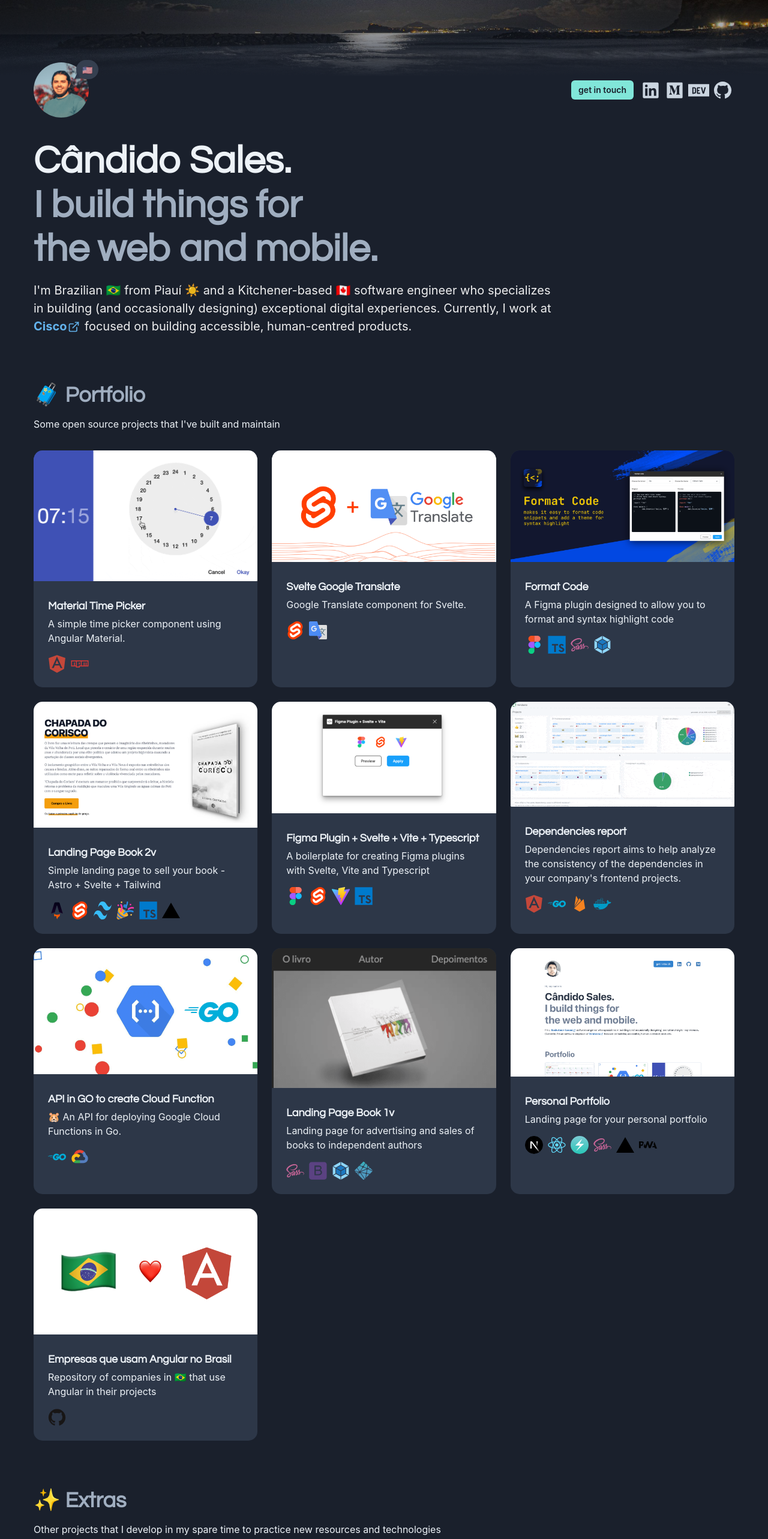
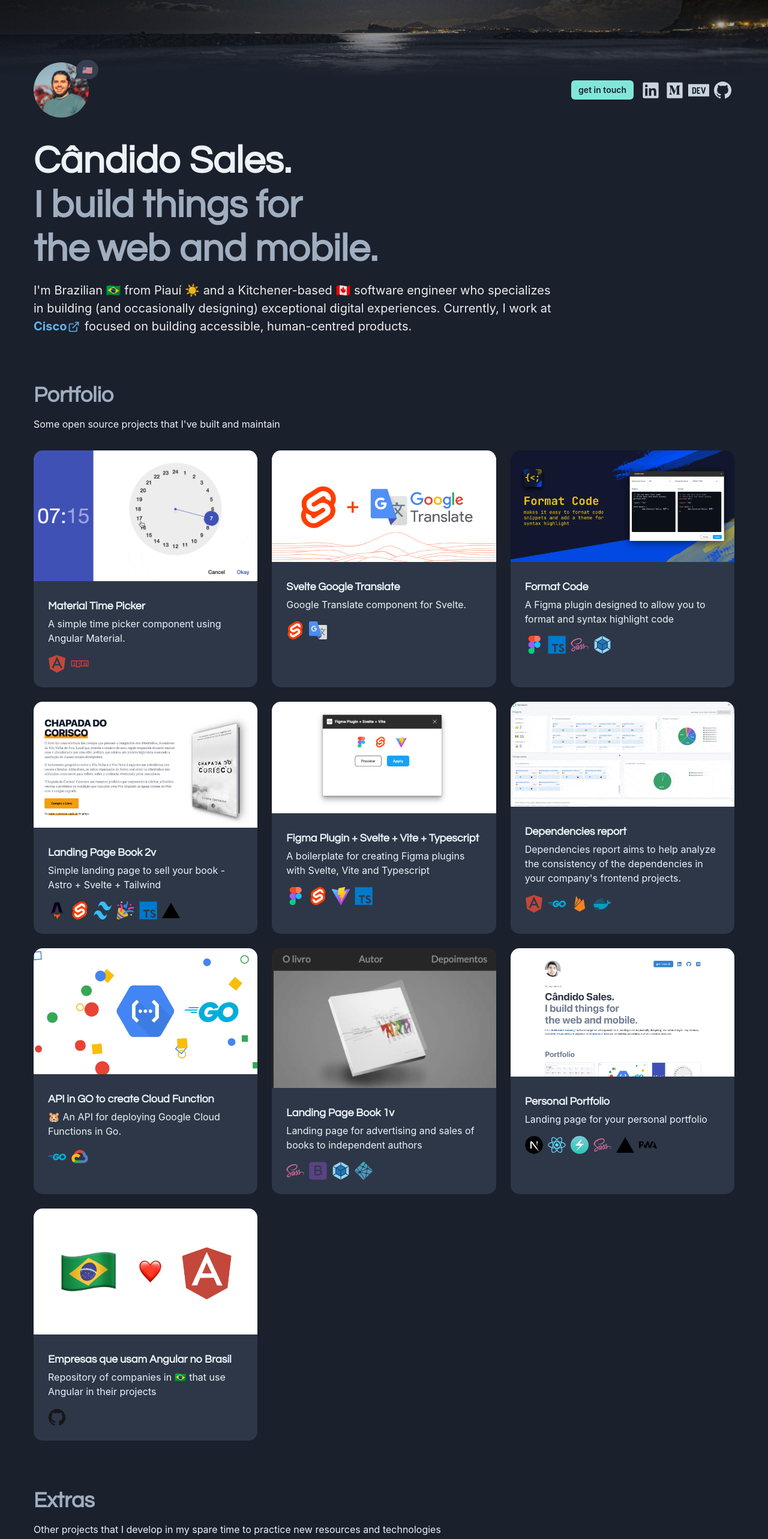
Before and after one commit to candidosales/personal-blog, a Next.js app: page / in a window 1280 px wide. Shown: the top 2566 px of the page at 60% size. Built offline with nearby package versions, Linux system fonts and the light colour scheme.

Commit message:
remove icons

```diff
--- a/pages/index.tsx
+++ b/pages/index.tsx
@@ -53,7 +53,7 @@ const Home = (): ReactElement => {
             </section>
             <section className="grid">
               <div className="grid-header">
-                <h3>🧳 {t.portfolio.title}</h3>
+                <h3>{t.portfolio.title}</h3>
                 <p>{t.portfolio.description}</p>
               </div>
               <SimpleGrid
@@ -76,7 +76,7 @@ const Home = (): ReactElement => {
             </section>
             <section className="grid">
               <div className="grid-header">
-                <h3>✨ {t.extras.title}</h3>
+                <h3>{t.extras.title}</h3>
                 <p>{t.extras.description}</p>
               </div>
               <SimpleGrid
@@ -99,7 +99,7 @@ const Home = (): ReactElement => {
             </section>
             <section className="grid">
               <div className="grid-header">
-                <h3>🤝 {t.volunteer.title}</h3>
+                <h3>{t.volunteer.title}</h3>
                 <p>{t.volunteer.description}</p>
               </div>
               <SimpleGrid
@@ -122,7 +122,7 @@ const Home = (): ReactElement => {
             </section>
             <section className="grid">
               <div className="grid-header">
-                <h3>📰 {t.blog.title}</h3>
+                <h3>{t.blog.title}</h3>
                 <p>{t.blog.description}</p>
               </div>
               <SimpleGrid
@@ -144,7 +144,7 @@ const Home = (): ReactElement => {
             </section>
             <section className="grid">
               <div className="grid-header">
-                <h3>🎨 {t.hobbies.title}</h3>
+                <h3>{t.hobbies.title}</h3>
                 <p>{t.hobbies.description}</p>
                 <p>
                   {t.hobbies.buyStore}{" "}
```
Also changed, not shown: package.json (+17 -17 lines), 1 other file (tests, documents, lock files or other folders).
